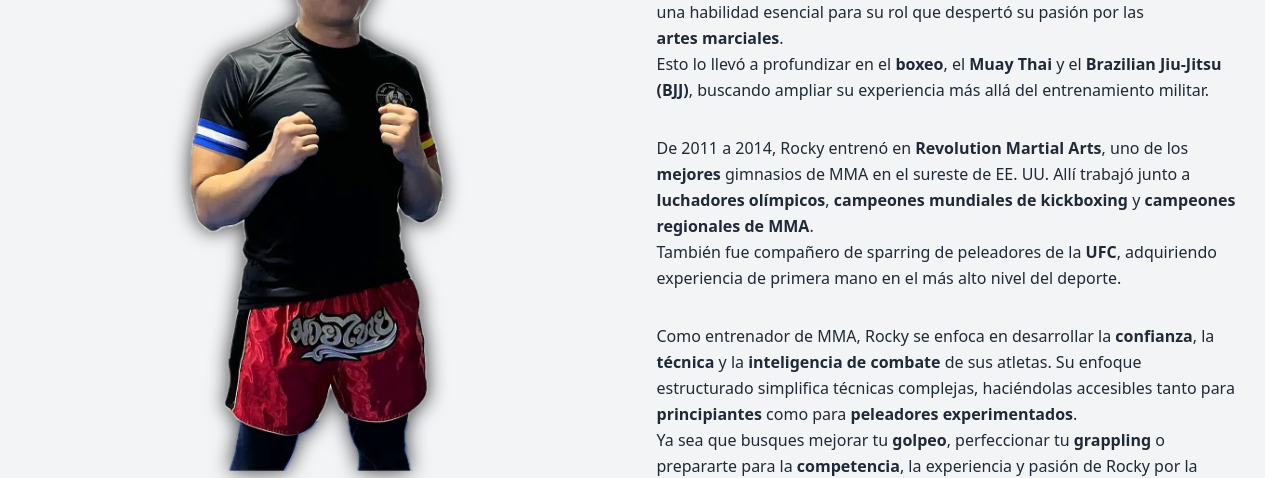
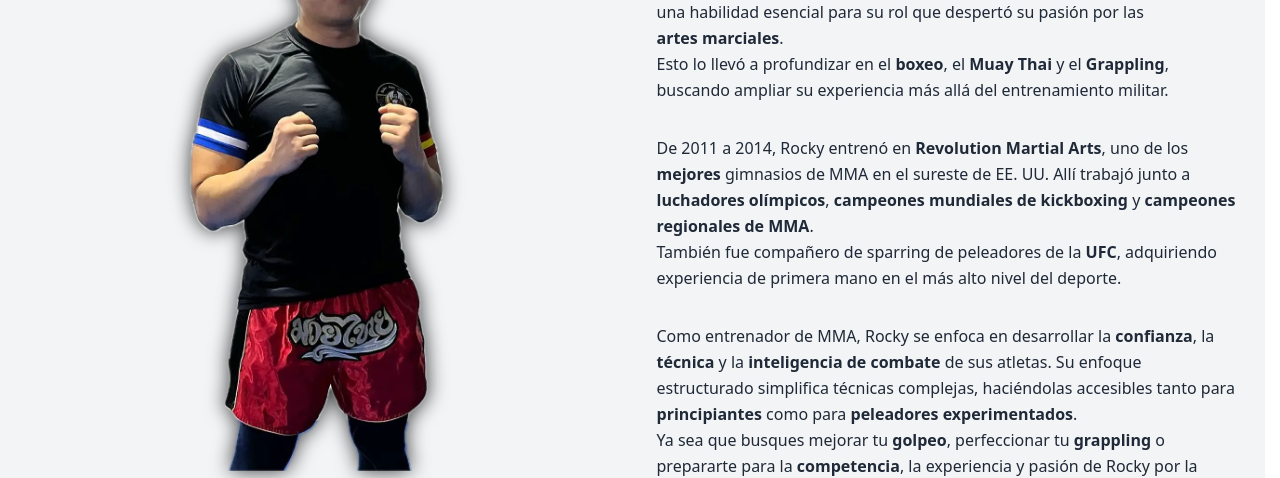
Before and after one commit to benjamibono/siam-may-xerez, an Astro site: page /rocky in a window 1280 px wide. Shown: the part 319-797 px from the top of the page. Built offline with nearby package versions, Linux system fonts and the light colour scheme; Astro itself is replaced by a stand-in of ours; what @midudev/tailwind-animations would draw is missing.

Commit message:
Actualizar término en la descripción de Rocky, reemplazando "Brazilian Jiu-Jitsu (BJJ)" por "Grappling" para una mejor claridad en su experiencia de combate.

```diff
--- a/src/pages/rocky.astro
+++ b/src/pages/rocky.astro
@@ -45,7 +45,7 @@ import rocky from "../images/rocky.webp";
             <br /> Esto lo llevó a profundizar en el <strong>boxeo</strong>, el <strong
               >Muay Thai</strong
             > y el
-            <strong>Brazilian Jiu-Jitsu (BJJ)</strong>, buscando ampliar su
+            <strong>Grappling</strong>, buscando ampliar su
             experiencia más allá del entrenamiento militar.
           </p>
           <p class="py-2 text-pretty text-gray-800 leading-relaxed mt-4">
```
